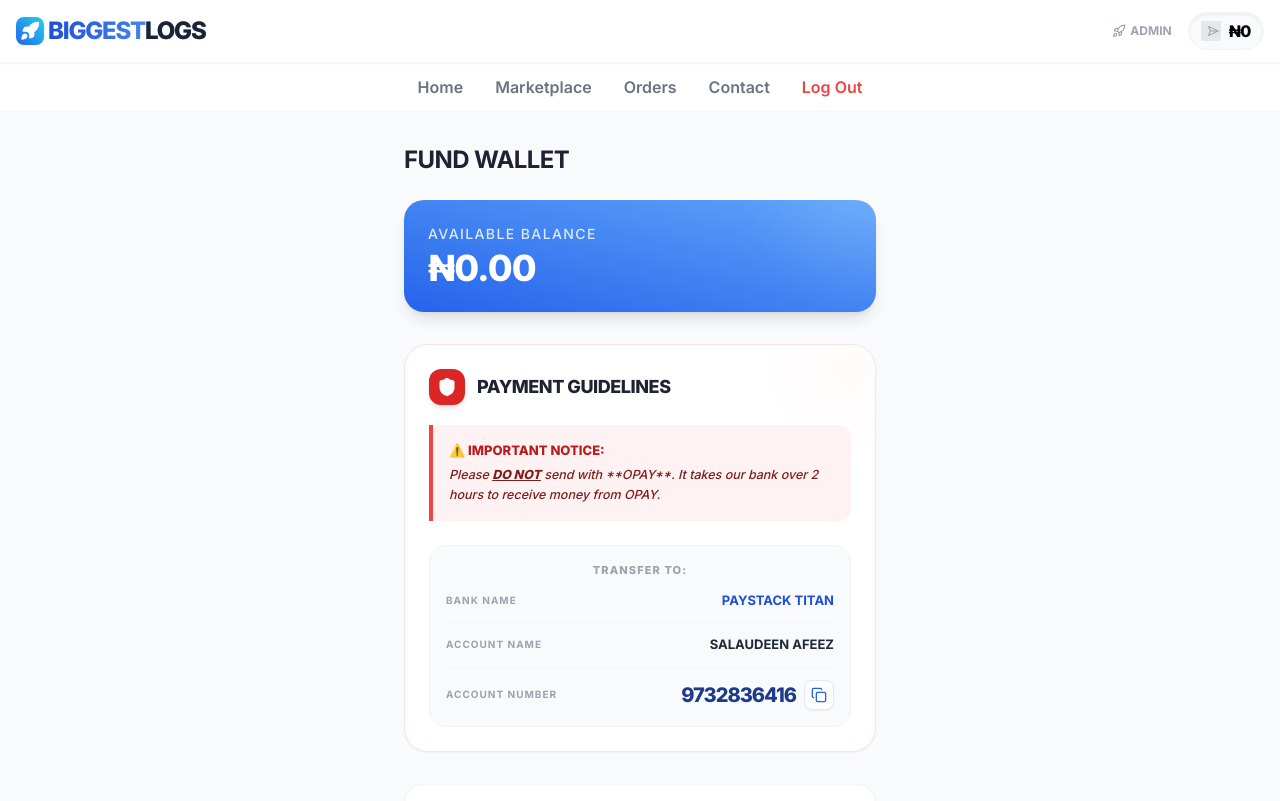
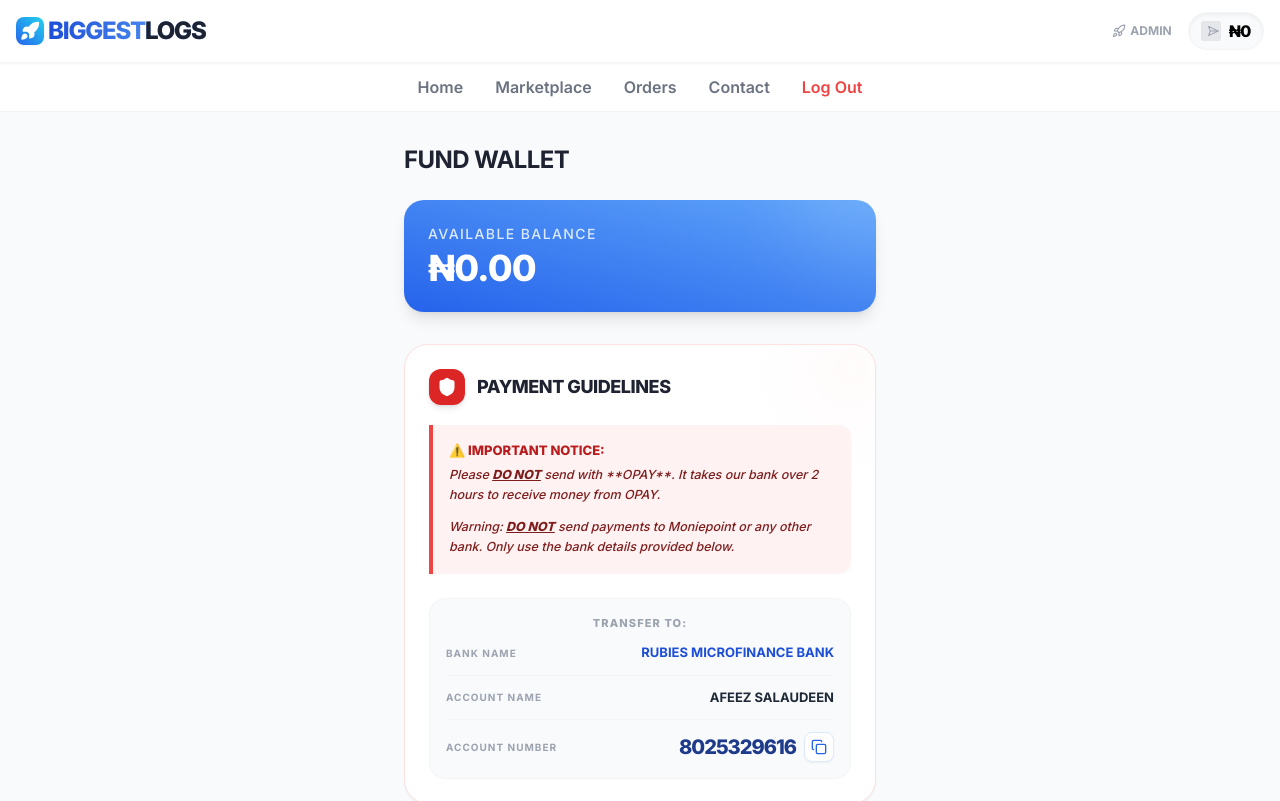
Before and after one commit to Afacehacker/BIGGESTLOGS, a React (Vite) app in the folder client/: page /wallet in a window 1280 px wide. Shown: the top 801 px of the page. Built offline with nearby package versions, Linux system fonts and the light colour scheme; no server answers; sample sign-in values are in the browser's storage.

Commit message:
Update account details to Rubies MFB

```diff
--- a/client/src/pages/Wallet.jsx
+++ b/client/src/pages/Wallet.jsx
@@ -16,9 +16,9 @@
 
     // Hardcoded Admin Details
     const adminBank = {
-        bankName: 'PAYSTACK TITAN',
-        accountName: 'SALAUDEEN AFEEZ',
-        accountNumber: '9732836416'
+        bankName: 'RUBIES MICROFINANCE BANK',
+        accountName: 'AFEEZ SALAUDEEN',
+        accountNumber: '8025329616'
     };
 
     const fetchTransactions = async () => {
@@ -117,6 +117,9 @@
                                     <div className="space-y-3">
                                         <p className="text-[12.5px] leading-relaxed text-red-900 font-medium italic">
                                             Please <span className="underline font-black">DO NOT</span> send with **OPAY**. It takes our bank over 2 hours to receive money from OPAY.
+                                        </p>
+                                        <p className="text-[12.5px] leading-relaxed text-red-900 font-medium italic">
+                                            Warning: <span className="underline font-black">DO NOT</span> send payments to Moniepoint or any other bank. Only use the bank details provided below.
                                         </p>
                                     </div>
                                 </div>
```
